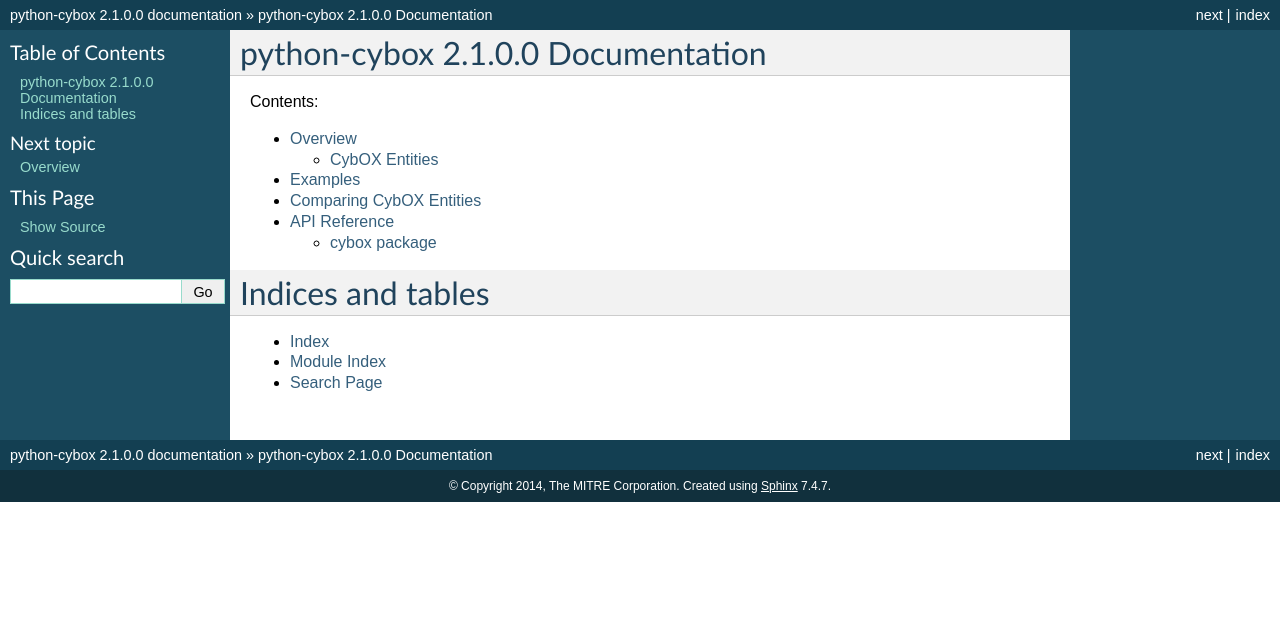
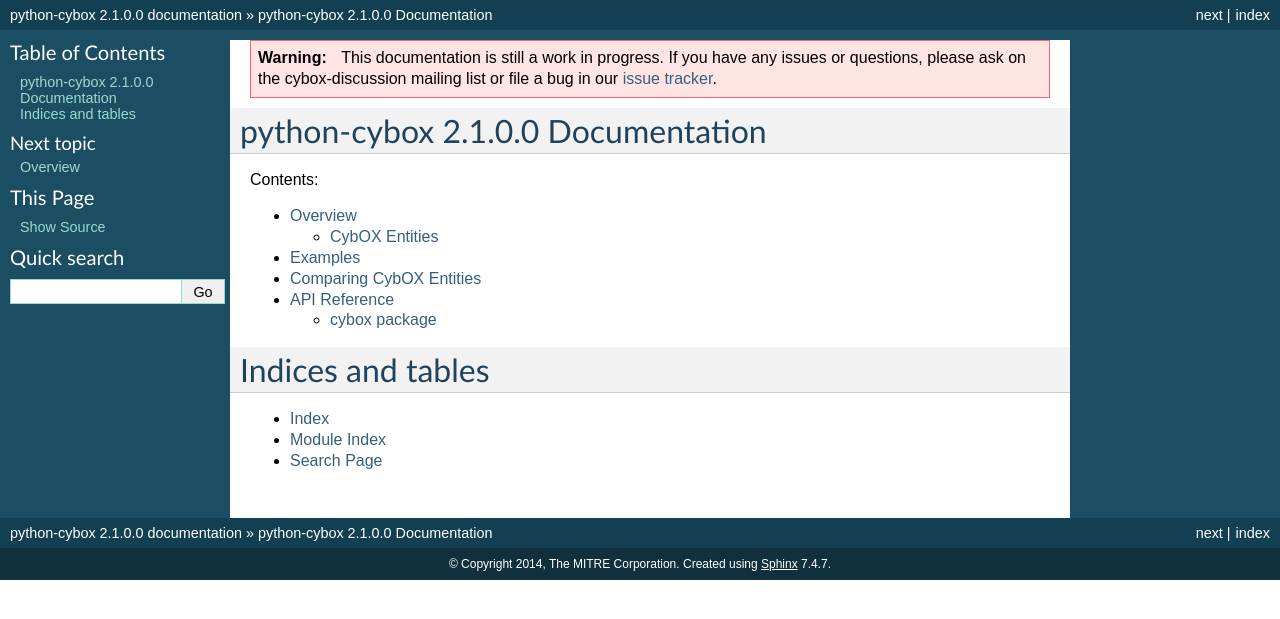
Before and after one commit to CybOXProject/python-cybox, a Sphinx documentation site: the page built from doc/index.rst, in a window 1280 px wide. Shown: the top 619 px of the page. Built offline with Sphinx 7.4.7, drawn with Linux system fonts in a browser that asks for light colours.

Commit message:
Add warning banner to documentation
[ci skip]

```diff
--- a/doc/conf.py
+++ b/doc/conf.py
@@ -55,6 +55,16 @@
 # The language for content autogenerated by Sphinx. Refer to documentation
 # for a list of supported languages.
 #language = None
+
+rst_prolog = """
+.. warning::
+
+    This documentation is still a work in progress. If you have any issues or
+    questions, please ask on the cybox-discussion mailing list or file a bug
+    in our `issue tracker`_.
+
+.. _issue tracker: https://github.com/CybOXProject/python-cybox/issues
+"""
 
 # There are two options for replacing |today|: either, you set today to some
 # non-false value, then it is used:
```
